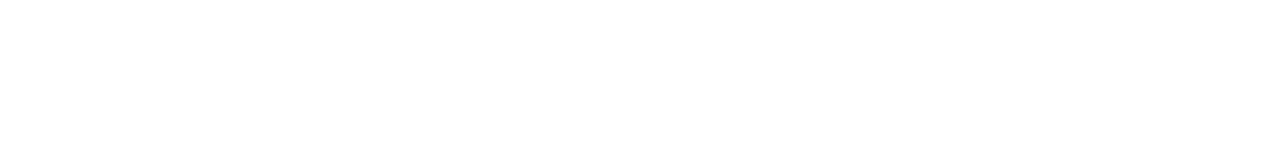
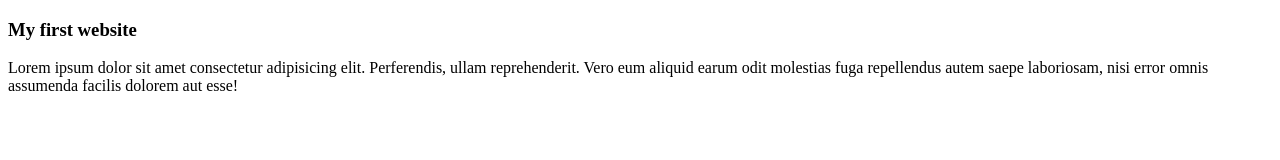
Before and after one commit to rasel3980/my-first-github-repo, a plain HTML site: page index.html in a window 1280 px wide. Drawn offline with Linux system fonts and the light colour scheme.

Commit message:
lorem added

```diff
--- a/index.html
+++ b/index.html
@@ -6,6 +6,10 @@
     <title>My First Ever Github Repo</title>
 </head>
 <body>
+    <div>
+        <h3>My first website</h3>
+        <p>Lorem ipsum dolor sit amet consectetur adipisicing elit. Perferendis, ullam reprehenderit. Vero eum aliquid earum odit molestias fuga repellendus autem saepe laboriosam, nisi error omnis assumenda facilis dolorem aut esse!</p>
+    </div>
 
 </body>
 </html>
```
